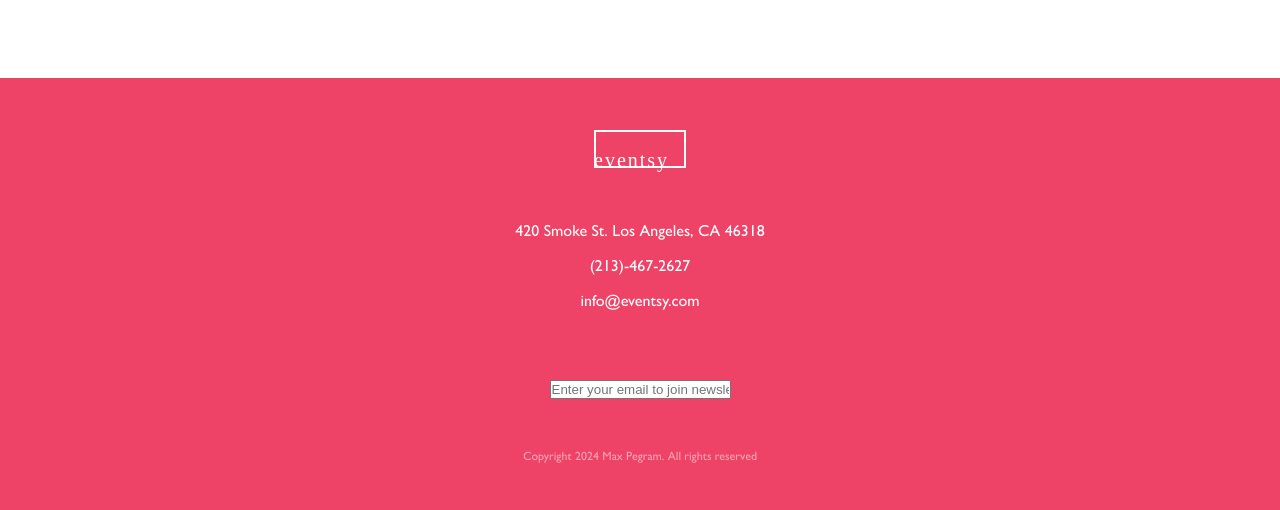
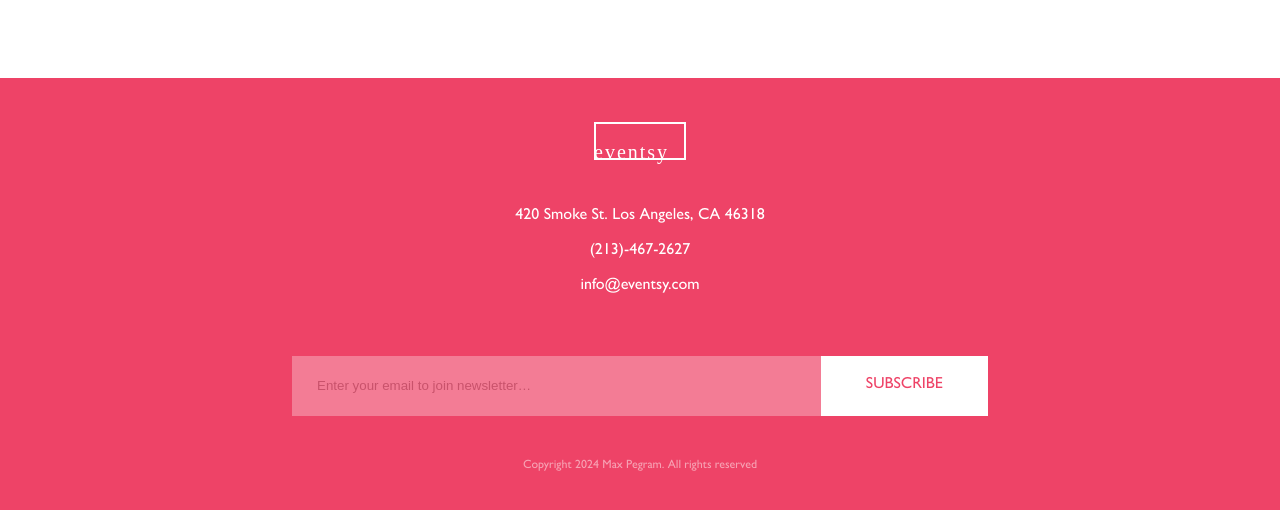
Before and after one commit to N215-mpegram/final-project, a website with bundled scripts: page index.html in a window 1280 px wide. Shown: the part 522-1032 px from the top of the page. Built offline with nearby package versions, Linux system fonts and the light colour scheme; a web font is replaced by a local one.

Commit message:
made the newsletter subscribe int the footer

```diff
--- a/index.html
+++ b/index.html
@@ -22,6 +22,7 @@
           class="footer-newsletter-input"
           placeholder="Enter your email to join newsletter…"
         />
+        <div class="subscribe-button">subscribe</div>
       </div>
       <p class="footerText">Copyright 2024 Max Pegram. All rights reserved</p>
     </footer>
--- a/scss/footer.scss
+++ b/scss/footer.scss
@@ -30,4 +30,35 @@ footer {
         opacity: 50%;
         font-size: 12px;
     }
+
+    .footer-newsletter {
+        // background-color: burlywood;
+        width: 696px;
+        height: 60px;
+        display: flex;
+
+        .footer-newsletter-input {
+            height: 100%;
+            width: 529px;
+            border: 0;
+            background-color: white;
+            opacity: 30%;
+            color: white;
+            padding-left: 25px;
+        }
+
+        .subscribe-button {
+            height: 100%;
+            width: 167px;
+            color: $site-pink;
+            background-color: white;
+            text-align: center;
+            padding-top: 20px;
+            text-transform: uppercase;
+            font-family: GSreg;
+            font-size: 16px;
+        }
+    }
+
+
 }
```
Also changed, not shown: css/styles.css.
